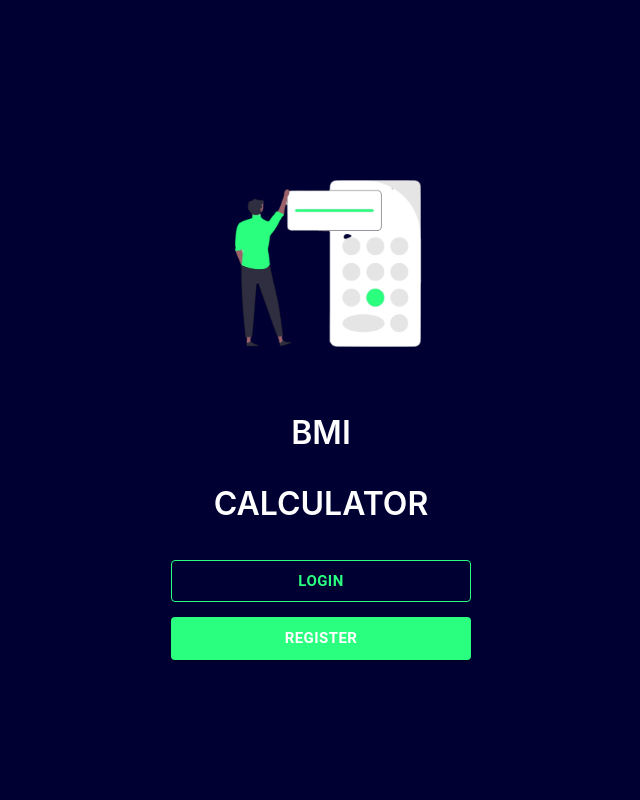
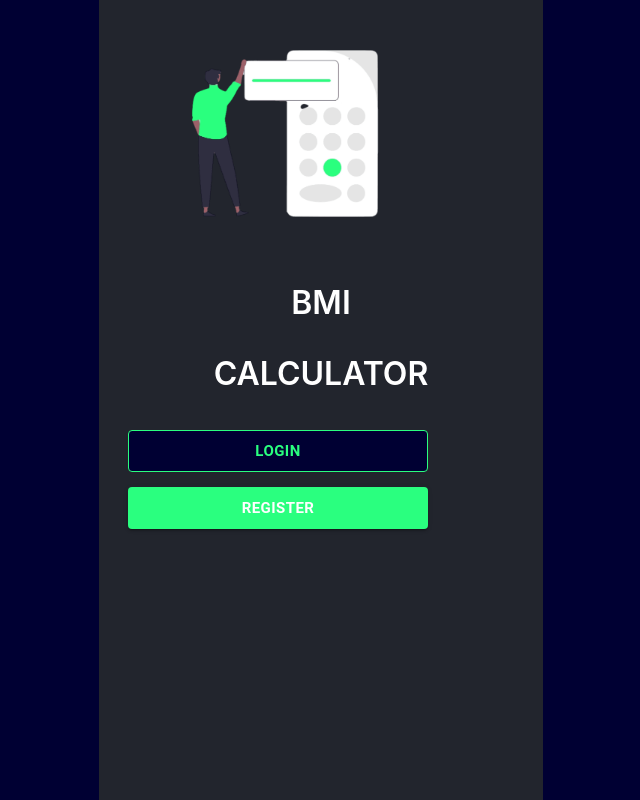
Before and after one commit to iamneo-production/081b243c-a474-4bf5-b22a-5959cec76b1e, a React (Create React App) app in the folder routez-bmi-calculator/: page / in a window 1280 px wide. Shown: the whole page, without its empty margins (319-959 px from the left). Built offline with nearby package versions, Linux system fonts and the light colour scheme.

Commit message:
Refactored styles Created BMI Calculator Page

```diff
--- a/routez-bmi-calculator/src/App.css
+++ b/routez-bmi-calculator/src/App.css
@@ -1,4 +1,4 @@
-.container {
+main {
   width: 100%;
   height: 100vh;
   display: flex;
@@ -8,9 +8,9 @@
   background-color: #000033;
 }
 
-.inner-container {
-  max-width: 500px;
-  min-width: 350px;
+.container {
   display: flex;
   justify-content: center;
+  height: 100%;
+  background-color: #22252D;
 }
--- a/routez-bmi-calculator/src/App.tsx
+++ b/routez-bmi-calculator/src/App.tsx
@@ -1,4 +1,5 @@
 import React from 'react';
+import { Container } from '@mui/material';
 import { RouterProvider } from 'react-router-dom';
 
 import './App.css';
@@ -6,11 +7,11 @@ import routes from './routes/routes';
 
 function App() {
   return (
-    <div className="container">
-      <div className='inner-container'>
+    <main>
+      <Container maxWidth="xs" className='container'>
         <RouterProvider router={routes} />
-      </div>
-    </div>
+      </Container>
+    </main>
   );
 }
 
--- /dev/null
+++ b/routez-bmi-calculator/src/pages/bmi-calculator/bmi-calculator.css
@@ -0,0 +1,5 @@
+.wrapper {
+    display: flex;
+    flex-direction: column;
+    justify-content: center;
+}
--- a/routez-bmi-calculator/src/pages/bmi-calculator/bmi-calculator.tsx
+++ b/routez-bmi-calculator/src/pages/bmi-calculator/bmi-calculator.tsx
@@ -1,7 +1,10 @@
+import { Container } from "@mui/system";
 import React from "react";
 
 export const BMICalculator = () => {
     return (
-        <>BMI Calculator</>
+        <div className="wrapper">
+            Cal
+        </div>
     );
 }
--- a/routez-bmi-calculator/src/pages/landing/landing.css
+++ b/routez-bmi-calculator/src/pages/landing/landing.css
@@ -1,9 +1,7 @@
-.outer-container {
-    width: 310px;
+.wrapper {
     display: flex;
     flex-direction: column;
     justify-content: center;
-    background-color: #000033;
 }
 
 .heading{
--- a/routez-bmi-calculator/src/pages/landing/landing.tsx
+++ b/routez-bmi-calculator/src/pages/landing/landing.tsx
@@ -5,7 +5,7 @@ import img from '../../resources/BMI_landing_img.png'
 
 export const Landing = () => {
   return (
-    <div className='outer-container'>
+    <div className='wrapper'>
       <div>
         <img className='img' alt='BMI_landing_img.png' src={img}></img>
       </div>
--- a/routez-bmi-calculator/src/pages/login/login.css
+++ b/routez-bmi-calculator/src/pages/login/login.css
@@ -1,6 +1,7 @@
-.outer-container {
-    width: 310px;
-    background-color: #000033;
+.wrapper {
+    display: flex;
+    flex-direction: column;
+    justify-content: center;
 }
 
 .header {
--- a/routez-bmi-calculator/src/pages/login/login.tsx
+++ b/routez-bmi-calculator/src/pages/login/login.tsx
@@ -1,22 +1,22 @@
 import React from 'react'
-import { Custom_button } from '../../components/button/button'
-import { Custom_field } from '../../components/text_field/custom_field'
+import { CustomButton } from '../../components/button/button'
+import { CustomField } from '../../components/text_field/custom_field'
 import './login.css'
 
 export const Login = () => {
   return (
-    <div className='outer-container'>
+    <div className='wrapper'>
       <p className='header'>Login</p>
       <div className='field-container'>
         <div className='field' >
-          <Custom_field label='E-mail'/>
+          <CustomField label='E-mail'/>
         </div>
         <div className='field' >
-          <Custom_field label='Password'/>
+          <CustomField label='Password'/>
           <a href='/forget_password'>Forgot password?</a>
         </div>
       </div>
-      <Custom_button variant='contained' name='LOGIN' size='large' />
+      <CustomButton variant='contained' name='LOGIN' size='large' />
     </div>
   )
 }
--- a/routez-bmi-calculator/src/pages/register/register.css
+++ b/routez-bmi-calculator/src/pages/register/register.css
@@ -1,6 +1,7 @@
-.outer-container {
-    width: 310px;
-    background-color: #000033;
+.wrapper {
+    display: flex;
+    flex-direction: column;
+    justify-content: center;
 }
 
 .header {
--- a/routez-bmi-calculator/src/pages/register/register.tsx
+++ b/routez-bmi-calculator/src/pages/register/register.tsx
@@ -4,7 +4,7 @@ import { CustomField } from '../../components/text_field/custom_field'
 
 export const Register = () => {
   return (
-    <div className='outer-container'>
+    <div className='wrapper'>
       <p className='header'>Register</p>
       <div className='field-container'>
         <div className='field' >
```
Also changed, not shown: routez-bmi-calculator/src/routes/routes.ts (+6 -1 lines), 1 other file (tests, documents, lock files or other folders).
